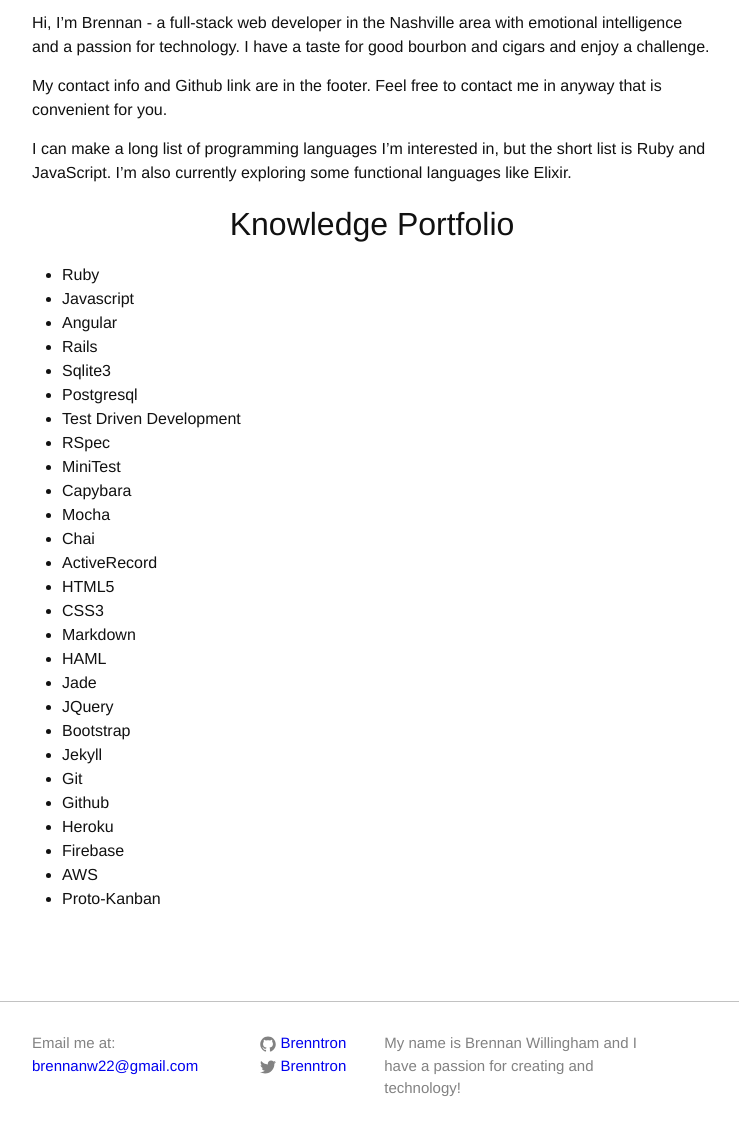
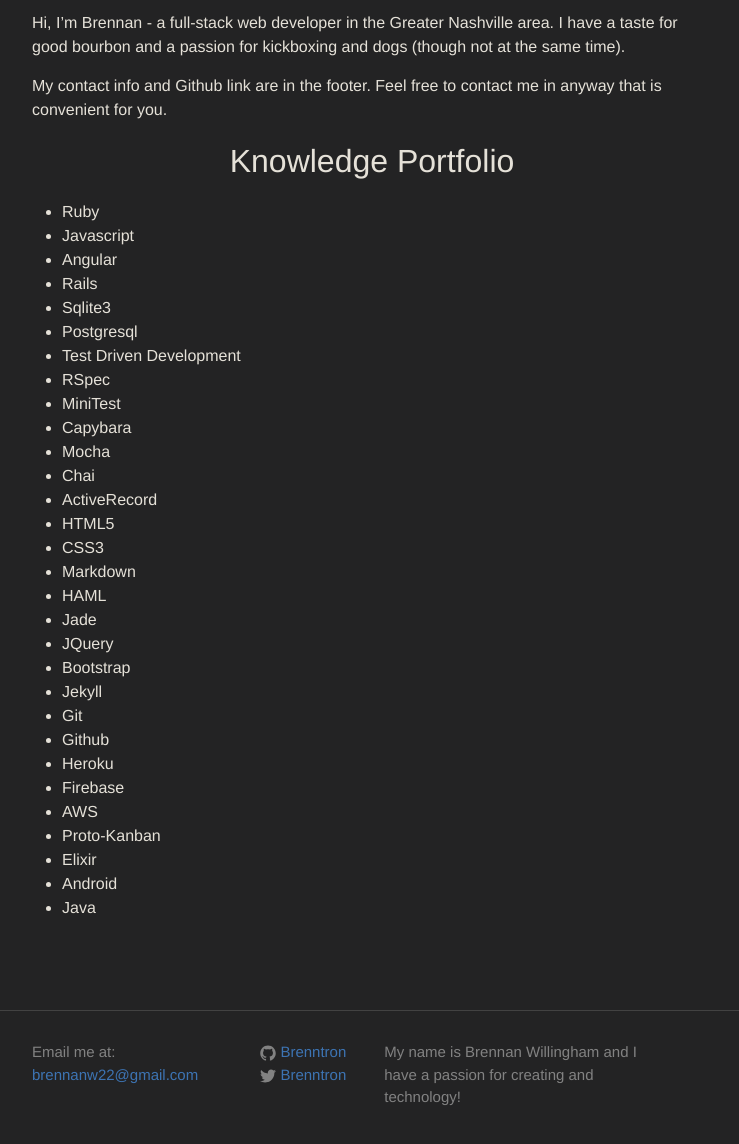
Before and after one commit to Brenntron/Brenntron.github.io, a Jekyll site: the page built from about/index.md, in a window 1280 px wide, cut to the strip 443-1612 px from the top of the page. Shown: the top 1144 px of the strip, without its empty margins (268-1007 px from the left). Built offline with Jekyll 4.4.1, drawn with Linux system fonts in a browser that asks for light colours; Markdown is read by kramdown in place of the engine named in the settings.

Commit message:
Update gemfile, site styles, and about page.

```diff
--- a/Gemfile
+++ b/Gemfile
@@ -5,3 +5,4 @@
 gem 'font-awesome-sass'
 gem 'github-pages'
 gem 'neat'
+gem 'redcarpet'
--- a/_config.yml
+++ b/_config.yml
@@ -4,7 +4,7 @@
 description: > # this means to ignore newlines until "baseurl:"
   My name is Brennan Willingham and I have a passion for creating and technology!
 baseurl: "" # the subpath of your site, e.g. /blog/
-url: "http://brennanwillingham.com" # the base hostname & protocol for your site
+url: "http://www.brennanwillingham.com" # the base hostname & protocol for your site
 twitter_username: Brenntron
 github_username:  Brenntron
 linkedin_url: brennanwillingham
@@ -17,7 +17,7 @@
   extensions: ["tables", "autolink", "strikethrough", "space_after_headers", "with_toc_data", "fenced_code_blocks"]
 
 
-gems: [bourbon, neat, github-pages]
+plugins: [bourbon, neat, github-pages]
 
 author:
   name: Brennan Willingham
--- a/_sass/_layout.scss
+++ b/_sass/_layout.scss
@@ -3,7 +3,7 @@
  */
 .site-header {
     border-top: 0px;
-    border-bottom: 1px solid $grey-color-light;
+    border-bottom: 1px solid $grey-color-dark;
     min-height: 56px;
 
     // Positioning context for the mobile navigation icon
@@ -18,10 +18,6 @@
     letter-spacing: -1px;
     margin-bottom: 0;
     float: left;
-
-    &:visited {
-        color: $grey-color-dark;
-    }
 
     @include media-query($on-palm) {
       font-size: modular-scale(0);
@@ -96,7 +92,7 @@
  * Site footer
  */
 .site-footer {
-    border-top: 1px solid $grey-color-light;
+    border-top: 1px solid $grey-color-dark;
     padding: $spacing-unit 0;
 }
 
@@ -109,6 +105,10 @@
 .social-media-list {
     list-style: none;
     margin-left: 0;
+
+    .username, a {
+      color: #3d74b3;
+    }
 }
 
 .footer-col-wrapper {
@@ -188,6 +188,7 @@
 }
 
 .post-link {
+    color: #3d74b3;
     display: block;
     font-size: 24px;
 }
@@ -246,6 +247,12 @@
     }
 }
 
+.rss-subscribe {
+  a {
+    color: #3d74b3;
+  }
+}
+
 /**
  * Index
  */
--- a/about/index.md
+++ b/about/index.md
@@ -6,14 +6,11 @@
 
 <img src="https://s.gravatar.com/avatar/d65359ab27ec95d16c06c4d67b092e47?s=250" class="gravatar" alt="A photo of {{ author.name }}">
 
-Hi, I'm Brennan - a full-stack web developer in the Nashville area with emotional intelligence and a passion for technology. I have a taste for good bourbon and cigars and enjoy a challenge.
+Hi, I'm Brennan - a full-stack web developer in the Greater Nashville area. I have a taste for good bourbon and a passion for kickboxing and dogs (though not at the same time).
 
 My contact info and Github link are in the footer. Feel free to contact me in anyway that is convenient for you.
 
-I can make a long list of programming languages I'm interested in, but the short list is Ruby and JavaScript. I'm also currently exploring some functional languages like Elixir.
-
 ## Knowledge Portfolio
-
 - Ruby
 - Javascript
 - Angular
@@ -41,3 +38,6 @@
 - Firebase
 - AWS
 - Proto-Kanban
+- Elixir
+- Android
+- Java
--- a/css/main.scss
+++ b/css/main.scss
@@ -13,8 +13,8 @@
 
 $spacing-unit:     30px;
 
-$text-color:       #111;
-$background-color: white;
+$text-color:       #e5e1d8;
+$background-color: #232324;
 $brand-color:      #2a7ae2;
 
 $grey-color:       #828282;
```
Also changed, not shown: Gemfile.lock.
